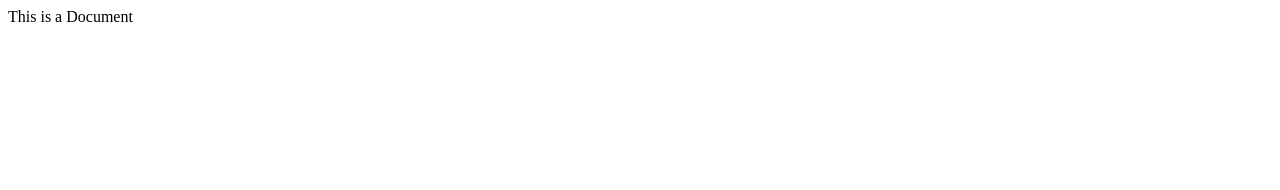
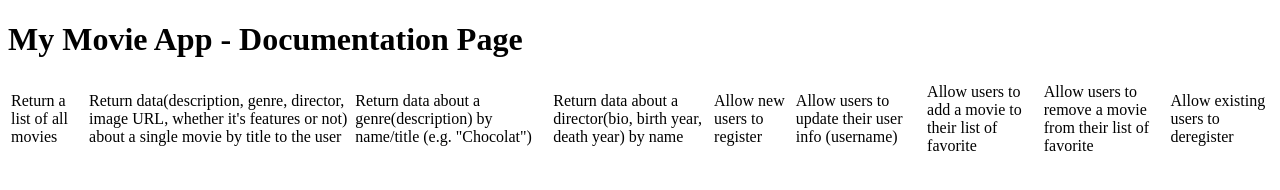
Before and after one commit to AncaWolf/movie_api, a website: page public/documentation.html in a window 1280 px wide. Drawn offline with Linux system fonts and the light colour scheme.

Commit message:
Update documentation.html

```diff
--- a/public/documentation.html
+++ b/public/documentation.html
@@ -3,9 +3,26 @@
 <head>
     <meta charset="UTF-8">
     <meta name="viewport" content="width=device-width, initial-scale=1.0">
-    <title>Document</title>
+    <title>Documentation</title>
 </head>
 <body>
-    This is a Document
+    <h1>My Movie App - Documentation Page</h1>
+   <table>
+    <thead>
+        <tr>
+            <td>Return a list of all movies</td>
+            <td>Return data(description, genre, director, image URL, whether it's features or not) about a single movie by title to the user</td>
+            <td>Return data about a genre(description) by name/title (e.g. "Chocolat")</td>
+            <td>Return data about a director(bio, birth year, death year) by name</td>
+            <td>Allow new users to register</td>
+            <td>Allow users to update their user info (username)</td>
+            <td>Allow users to add a movie to their list of favorite</td>
+            <td>Allow users to remove a movie from their list of favorite</td>
+            <td>Allow existing users to deregister</td>
+        </tr>
+    </thead>
+   </table>
+
+
 </body>
 </html>
```
